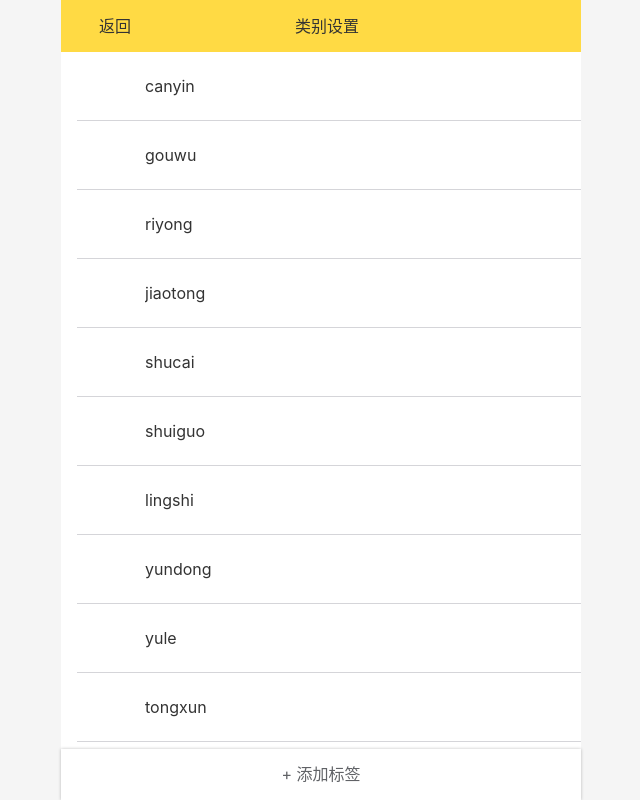
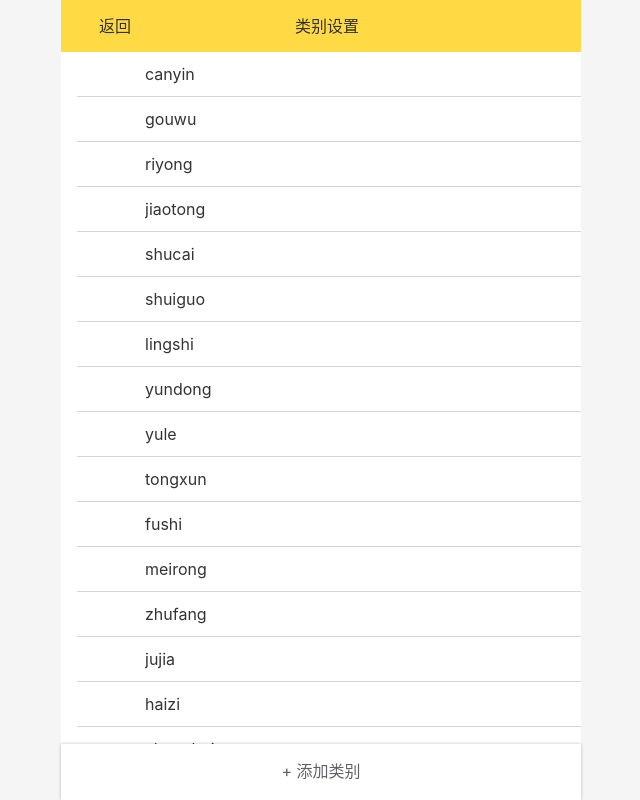
Before and after one commit to ygcedu/coinback-cash, a React app: page /#/tags in a window 1280 px wide. Shown: the whole page, without its empty margins (319-959 px from the left). Built offline with nearby package versions, Linux system fonts and the light colour scheme.

Commit message:
完成添加类别页面基本样式
添加类别功能能用

```diff
--- a/src/App.tsx
+++ b/src/App.tsx
@@ -27,7 +27,7 @@ function App() {
           <Route exact path="/tags">
             <Tags/>
           </Route>
-          <Route exact path="/tags/:id">
+          <Route exact path="/tags/new">
             <Tag/>
           </Route>
           <Redirect exact from="/" to="/money"/>
--- a/src/components/Input.tsx
+++ b/src/components/Input.tsx
@@ -20,7 +20,7 @@ const Label = styled.label`
   }
 `;
 type Props = {
-  label: string;
+  label?: string;
   icon?: string;
 } & React.InputHTMLAttributes<HTMLInputElement>;// 继承一部分 input 的属性
 
--- a/src/hooks/useTags.tsx
+++ b/src/hooks/useTags.tsx
@@ -69,8 +69,7 @@ const useTags = () => {
     // filter 会返回一个新数组
     setTags(tags.filter(tag => tag.id !== id));
   };
-  const addTag = () => {
-    const tagName = window.prompt('新标签的名称为');
+  const addTag = (tagName: string) => {
     if (tagName !== null && tagName !== '') {
       setTags([...tags, {id: createId(), name: tagName}]);
     }
--- a/src/views/Tag.tsx
+++ b/src/views/Tag.tsx
@@ -1,48 +1,49 @@
-import React from 'react';
+import React, {useState} from 'react';
 import Layout from 'components/Layout';
 import Icon from 'components/Icon';
-import {Button} from 'components/Button';
 import {Input} from 'components/Input';
-import {Center} from 'components/Center';
-import {Space} from 'components/Space';
 import {useTags} from '../hooks/useTags';
-import {useHistory, useParams} from 'react-router-dom';
+import {useHistory} from 'react-router-dom';
 import styled from 'styled-components';
 import {Topbar} from './Tag/Topbar';
-
-type Params = {
-  id: string
-}
+import {Center} from '../components/Center';
 
 const InputWrapper = styled.div`
   background: white;
   padding: 0 16px;
   margin-top: 8px;
+  display: flex;
+  justify-content: center;
+  align-items: center;
+
+  .round {
+    background-color: #ffda44;
+    border-radius: 50%;
+    width: 2.2em;
+    height: 2.2em;
+    margin-right: 16px;
+  }
+
+  label {
+    flex: 1;
+  }
 `;
 
 const Tag: React.FC = () => {
-  const {findTag, updateTag, deleteTag} = useTags();
-  // id 重命名为 idString，隐式强调 id 的类型是 string 类型
-  let {id: idString} = useParams<Params>();
-  const tag = findTag(parseInt(idString));
-  const tagContent = (tag: { id: number, name: string }) => (
+  const [name, setName] = useState('');
+  const {addTag} = useTags();
+  const tagContent = (tag: { icon: string, name: string }) => (
     <div>
       <InputWrapper>
-        <Input label="标签名" type="text" placeholder="标签名" value={tag.name}
+        <Center className='round'>
+          <Icon name={tag.icon} size={24}/>
+        </Center>
+        <Input type="text" placeholder="请输入类别名称（不超过4个汉字）" value={name}
                onChange={(e) => {
-                 updateTag(tag.id, {name: e.target.value});
+                 setName(e.target.value);
                }}
         />
       </InputWrapper>
-      <Center>
-        <Space/>
-        <Space/>
-        <Space/>
-        <Button onClick={() => {
-          deleteTag(tag.id);
-          // window.history.back();
-        }}>删除标签</Button>
-      </Center>
     </div>
   );
 
@@ -55,11 +56,11 @@ const Tag: React.FC = () => {
   return (
     <Layout>
       <Topbar>
-        <Icon name="left" onClick={onClickBack}/>
-        <span>编辑标签</span>
-        <span/>
+        <Icon name="left" size={24} onClick={onClickBack}/>
+        <span>添加类别</span>
+        <span onClick={() => addTag(name)}>完成</span>
       </Topbar>
-      {tag ? tagContent(tag) : <Center>tag 不存在</Center>}
+      {tagContent({icon: 'shucai', name: '蔬菜'})}
     </Layout>
   );
 };
--- a/src/views/Tag/Topbar.tsx
+++ b/src/views/Tag/Topbar.tsx
@@ -6,7 +6,8 @@ const Topbar = styled.header`
   align-items: center;
   line-height: 20px;
   padding: 14px;
-  background: white;
+  font-size: 16px;
+  background-color: #ffda44;
 `;
 
 export {Topbar};
--- a/src/views/Tags.tsx
+++ b/src/views/Tags.tsx
@@ -24,10 +24,8 @@ const TagList = styled.ol`
       margin: 10px 10px 10px 0;
     }
 
-    // Link 就是一个 a 标签
-    > a {
+    > .divide {
       flex: 1;
-      padding: 12px 16px 12px 0;
       display: flex;
       justify-content: space-between; // 左右分开
       align-items: center; // 上下居中
@@ -51,7 +49,7 @@ const Wrapper = styled.div`
     }
   }
 
-  > button {
+  button {
     width: 100%;
     height: 56px;
     font-size: 16px;
@@ -64,15 +62,10 @@ const Wrapper = styled.div`
   .placeholder {
     width: 44px;
   }
-
-  header {
-    font-size: 16px;
-    background-color: #ffda44;
-  }
 `;
 
 function Tags() {
-  const {tags, addTag} = useTags();
+  const {tags, deleteTag} = useTags();
   const history = useHistory();
   // fixme: 用户直接输入 url 访问页面，则没法回退
   const onClickBack = () => {
@@ -91,18 +84,23 @@ function Tags() {
       <TagList>
         {tags.map(tag =>
           <li key={tag.id}>
-            <Icon name="remove" size={24}></Icon>
-            <Link to={'/tags/' + tag.id}>
+            <Icon name="remove" size={24} onClick={() => {
+              deleteTag(tag.id);
+              // window.history.back();
+            }}></Icon>
+            <div className='divide'>
               <Center>
                 <Icon name={tag.name} size={24}/>
                 <span className="oneLine">{tag.name}</span>
               </Center>
-            </Link>
+            </div>
             <Icon name="drag" size={24}></Icon>
           </li>
         )}
       </TagList>
-      <Button onClick={addTag}>+ 添加标签</Button>
+      <Link to={'/tags/new'}>
+        <Button>+ 添加类别</Button>
+      </Link>
     </Wrapper>
   );
 }
```
